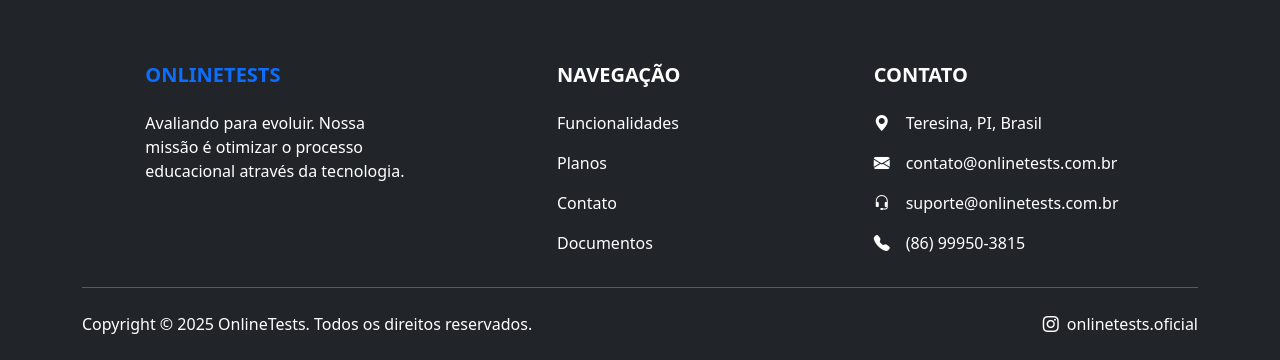
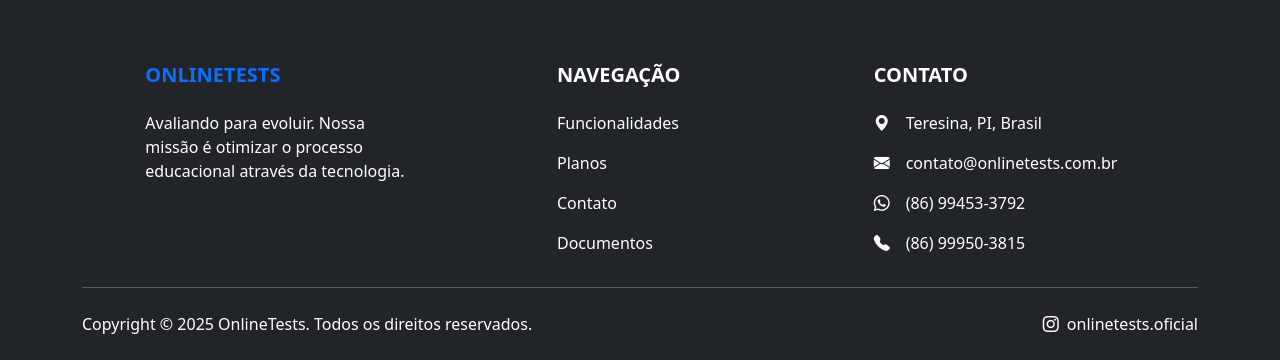
Before and after one commit to ManoelJoseFeitosa/onlinetests, a Flask app: page /contato in a window 1280 px wide. Shown: the part 800-1160 px from the top of the page. Run offline with Flask 3, Linux system fonts and the light colour scheme.

Commit message:
inserido o whatsapp no rodapé

```diff
--- a/site/templates/public_base.html
+++ b/site/templates/public_base.html
@@ -66,7 +66,14 @@
                     <h5 class="text-uppercase mb-4 fw-bold">Contato</h5>
                     <p><i class="bi bi-geo-alt-fill me-3"></i>Teresina, PI, Brasil</p>
                     <p><i class="bi bi-envelope-fill me-3"></i>contato@onlinetests.com.br</p>
-                    <p><i class="bi bi-headset me-3"></i>suporte@onlinetests.com.br</p>
+                    <!-- ========================================================== -->
+                    <!-- WHATSAPP ADICIONADO AQUI -->
+                    <!-- ========================================================== -->
+                    <p>
+                        <a href="https://wa.me/5586994533792" class="text-white" style="text-decoration: none;" target="_blank" rel="noopener noreferrer">
+                            <i class="bi bi-whatsapp me-3"></i>(86) 99453-3792
+                        </a>
+                    </p>
                     <p><i class="bi bi-telephone-fill me-3"></i>(86) 99950-3815</p>
                 </div>
             </div>
@@ -75,7 +82,6 @@
                 <div class="col-md-7 col-lg-8">
                     <p class="text-center text-md-start mb-3 mb-md-0">Copyright © 2025 OnlineTests. Todos os direitos reservados.</p>
                 </div>
-                <!-- ### CORREÇÃO APLICADA AQUI ### -->
                 <div class="col-md-5 col-lg-4">
                     <div class="text-center text-md-end">
                         <a href="https://www.instagram.com/onlinetests.oficial/" class="text-white" style="text-decoration: none;" target="_blank" rel="noopener noreferrer">
```
